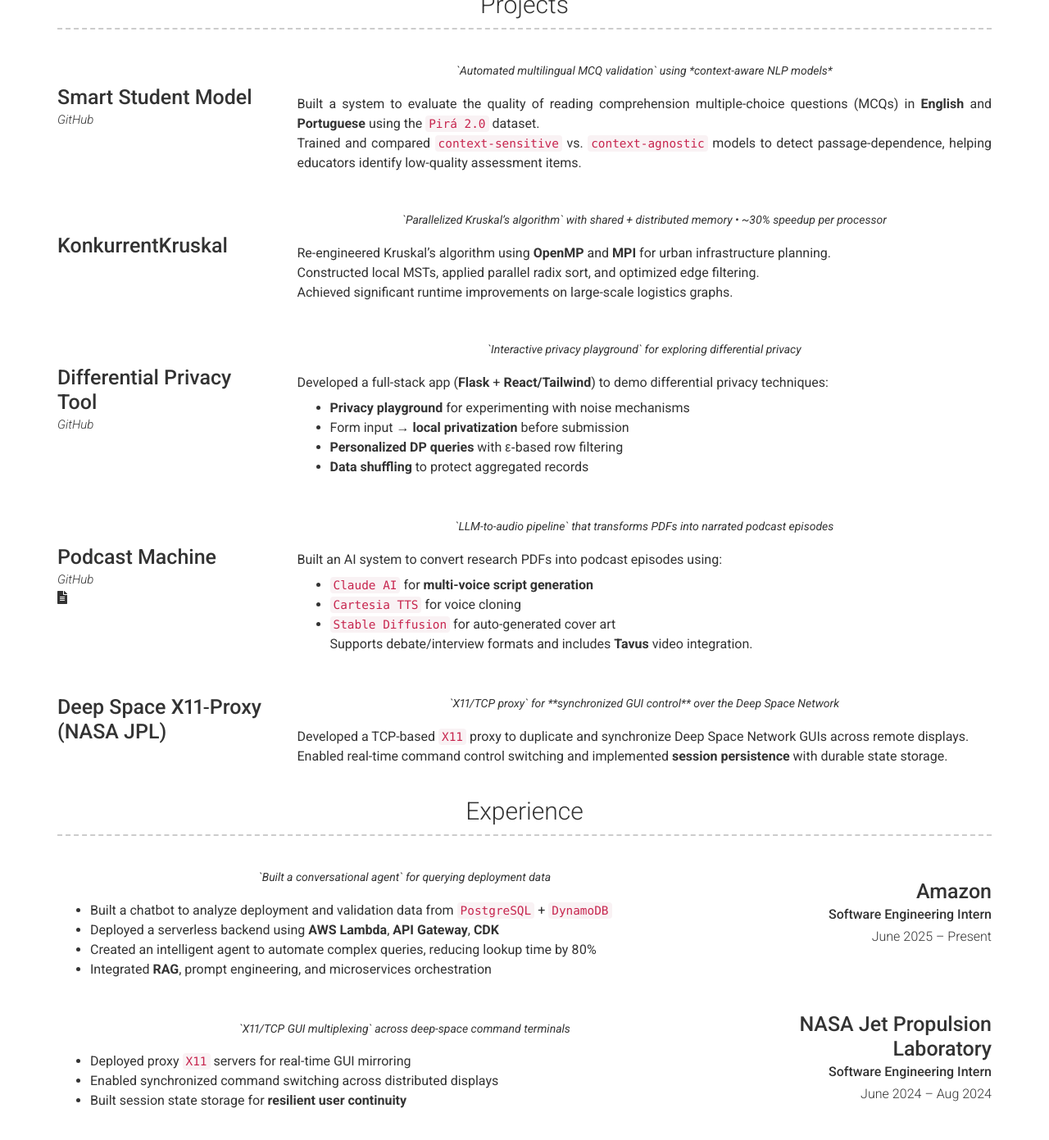
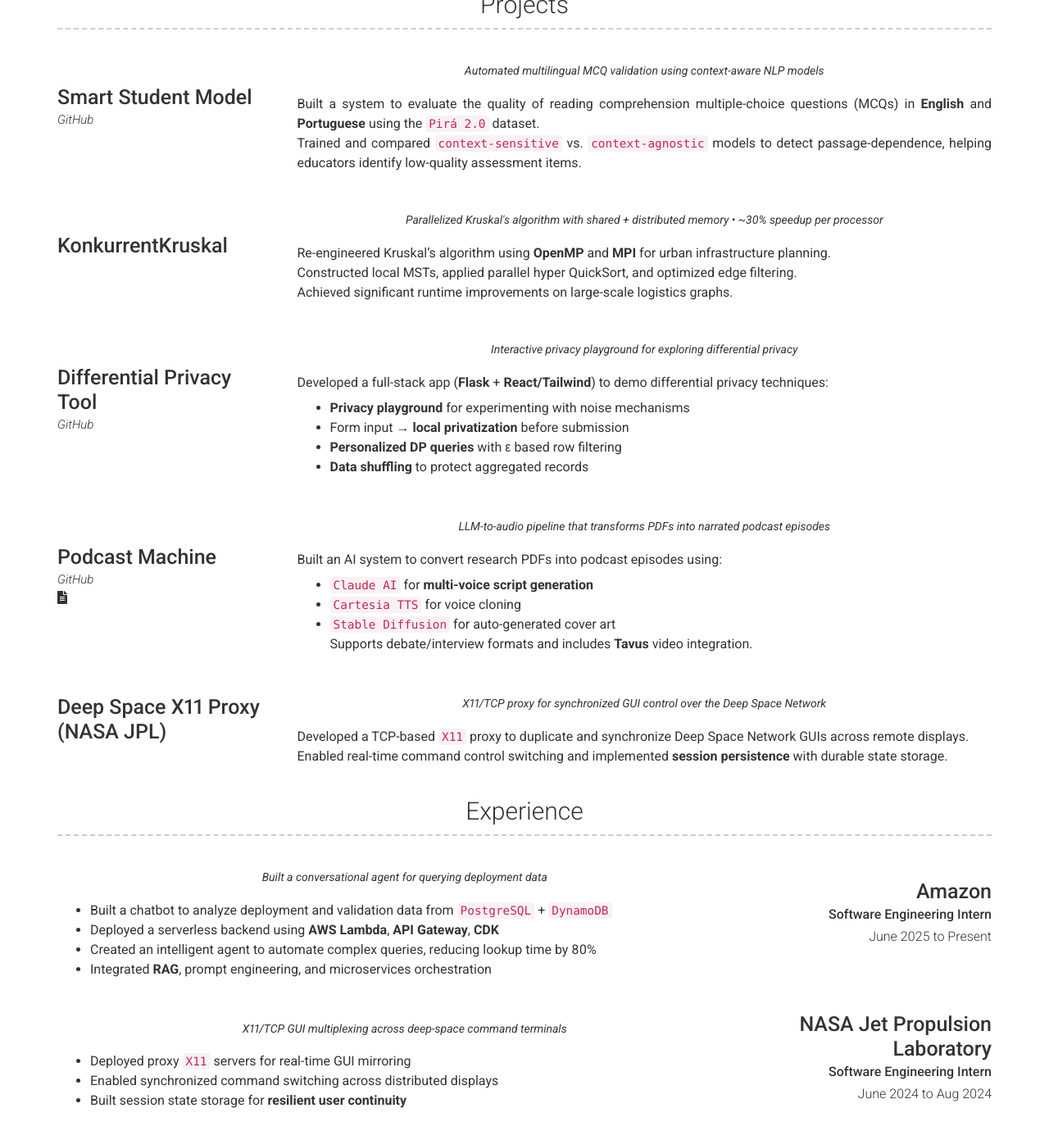
Before and after one commit to cathy-h-04/cathy-h-04.github.io, a Jekyll site: the page built from index.md, in a window 1280 px wide and 1400 px high, scrolled down 564 px. Shown: the top 1391 px of the window at 82% size. Built offline with Jekyll 4.4.1, drawn with Linux system fonts in a browser that asks for light colours; nearby versions of some CDN libraries; some of the changed text lies outside the part shown.

Commit message:
bug fixes

```diff
--- a/_config.yml
+++ b/_config.yml
@@ -48,29 +48,29 @@ content:
         title: Smart Student Model
         link: https://github.com/cathy-h-04/smart-student-model
         link_text: GitHub
-        quote: "`Automated multilingual MCQ validation` using *context-aware NLP models*"
+        quote: "Automated multilingual MCQ validation using context-aware NLP models"
         description: |
-          Built a system to evaluate the quality of reading comprehension multiple-choice questions (MCQs) in **English** and **Portuguese** using the `Pirá 2.0` dataset.
+          Built a system to evaluate the quality of reading comprehension multiple-choice questions (MCQs) in **English** and **Portuguese** using the `Pirá 2.0` dataset.
           Trained and compared `context-sensitive` vs. `context-agnostic` models to detect passage-dependence, helping educators identify low-quality assessment items.
 
       - layout: left
         title: KonkurrentKruskal
-        quote: "`Parallelized Kruskal’s algorithm` with shared + distributed memory • ~30% speedup per processor"
+        quote: "Parallelized Kruskal's algorithm with shared + distributed memory • ~30% speedup per processor"
         description: |
-          Re-engineered Kruskal’s algorithm using **OpenMP** and **MPI** for urban infrastructure planning.
-          Constructed local MSTs, applied parallel radix sort, and optimized edge filtering.
+          Re-engineered Kruskal's algorithm using **OpenMP** and **MPI** for urban infrastructure planning.
+          Constructed local MSTs, applied parallel hyper QuickSort, and optimized edge filtering.
           Achieved significant runtime improvements on large-scale logistics graphs.
 
       - layout: left
         title: Differential Privacy Tool
         link: https://github.com/cathy-h-04/differential-privacy-tool
         link_text: GitHub
-        quote: "`Interactive privacy playground` for exploring differential privacy"
+        quote: "Interactive privacy playground for exploring differential privacy"
         description: |
           Developed a full-stack app (**Flask** + **React/Tailwind**) to demo differential privacy techniques:
           - **Privacy playground** for experimenting with noise mechanisms
           - Form input → **local privatization** before submission
-          - **Personalized DP queries** with ε‑based row filtering
+          - **Personalized DP queries** with ε based row filtering
           - **Data shuffling** to protect aggregated records
 
       - layout: left
@@ -81,7 +81,7 @@ content:
           - title: Example Script
             icon: fas fa-file-alt
             url: https://github.com/cathy-h-04/podcast-machine/blob/main/backend/example_script.txt
-        quote: "`LLM-to-audio pipeline` that transforms PDFs into narrated podcast episodes"
+        quote: "LLM-to-audio pipeline that transforms PDFs into narrated podcast episodes"
         description: |
           Built an AI system to convert research PDFs into podcast episodes using:
           - `Claude AI` for **multi-voice script generation**
@@ -90,8 +90,8 @@ content:
           Supports debate/interview formats and includes **Tavus** video integration.
 
       - layout: left
-        title: Deep Space X11‑Proxy (NASA JPL)
-        quote: "`X11/TCP proxy` for **synchronized GUI control** over the Deep Space Network"
+        title: Deep Space X11 Proxy (NASA JPL)
+        quote: "X11/TCP proxy for synchronized GUI control over the Deep Space Network"
         description: |
           Developed a TCP-based `X11` proxy to duplicate and synchronize Deep Space Network GUIs across remote displays.
           Enabled real-time command control switching and implemented **session persistence** with durable state storage.
@@ -102,8 +102,8 @@ content:
       - layout: right
         title: Amazon
         sub_title: Software Engineering Intern
-        caption: June 2025 – Present
-        quote: "`Built a conversational agent` for querying deployment data"
+        caption: June 2025 to Present
+        quote: "Built a conversational agent for querying deployment data"
         description: |
           - Built a chatbot to analyze deployment and validation data from `PostgreSQL` + `DynamoDB`
           - Deployed a serverless backend using **AWS Lambda**, **API Gateway**, **CDK**
@@ -113,8 +113,8 @@ content:
       - layout: right
         title: NASA Jet Propulsion Laboratory
         sub_title: Software Engineering Intern
-        caption: June 2024 – Aug 2024
-        quote: "`X11/TCP GUI multiplexing` across deep-space command terminals"
+        caption: June 2024 to Aug 2024
+        quote: "X11/TCP GUI multiplexing across deep-space command terminals"
         description: |
           - Deployed proxy `X11` servers for real-time GUI mirroring
           - Enabled synchronized command switching across distributed displays
@@ -123,7 +123,7 @@ content:
       - layout: right
         title: Harvard University
         sub_title: CS51 Head Teaching Fellow, CS50 Course Assistant
-        caption: Aug 2023 – Present
+        caption: Aug 2023 to Present
         description: |
           - Led sections on **recursion**, memory management, and formal semantics
           - Hosted office hours, wrote unit tests, and mentored TAs
@@ -132,7 +132,7 @@ content:
       - layout: right
         title: Alaska Center for Energy and Power
         sub_title: NSF Computer Science Intern
-        caption: Jun 2023 – Nov 2023
+        caption: Jun 2023 to Nov 2023
         description: |
           - Modeled synthetic **power grids** for remote Alaskan towns
           - Built a forecasting dashboard for renewable energy transitions
@@ -144,8 +144,8 @@ content:
       - layout: top-right
         title: Harvard University
         sub_title: B.A. Computer Science & Statistics
-        caption: Aug 2022 – May 2026 (expected)
-        quote: "**Systems, ML, & statistical modeling** focus"
+        caption: Aug 2022 to May 2026 (expected)
+        quote: "Systems, ML, & statistical modeling focus"
         description: |
           **Relevant Coursework:**
           `Abstraction + Design in Computation` • `Systems Programming` • `Artificial Intelligence`
```
